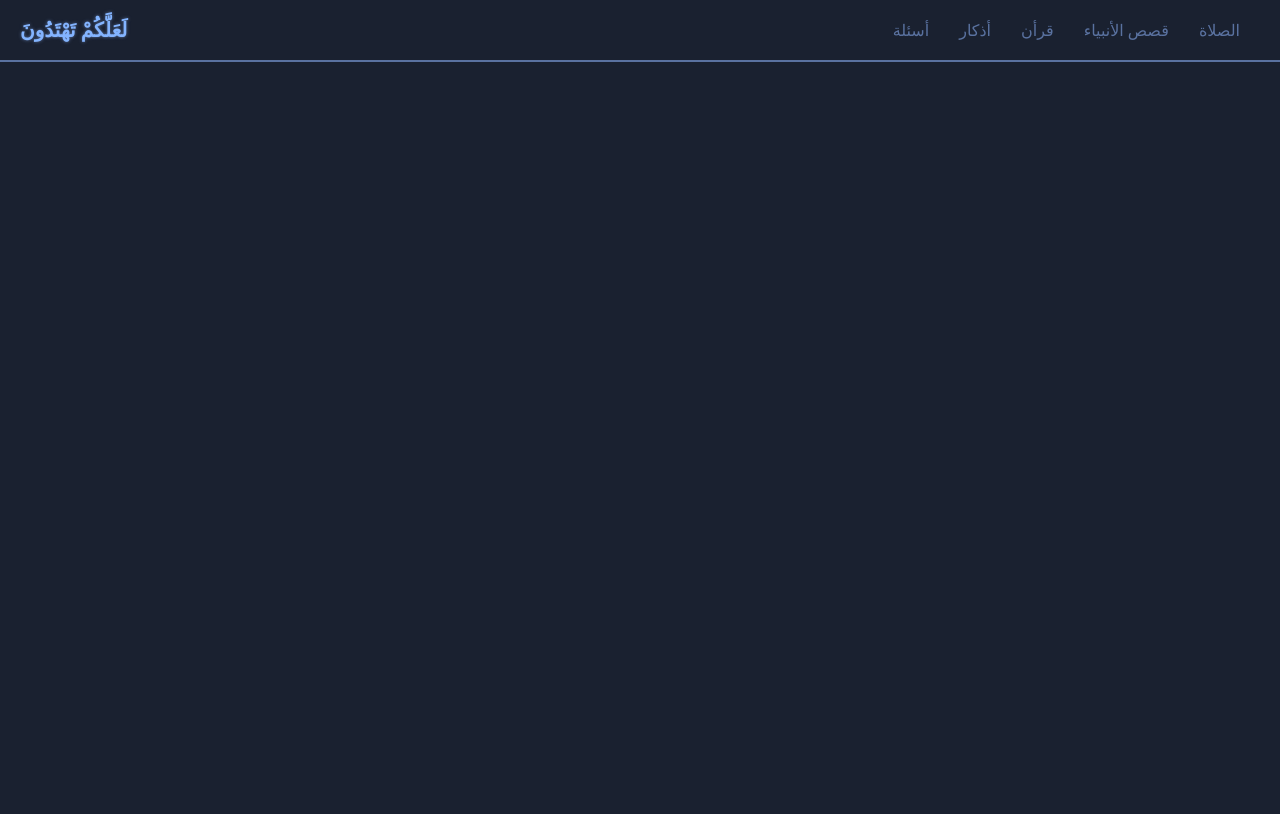
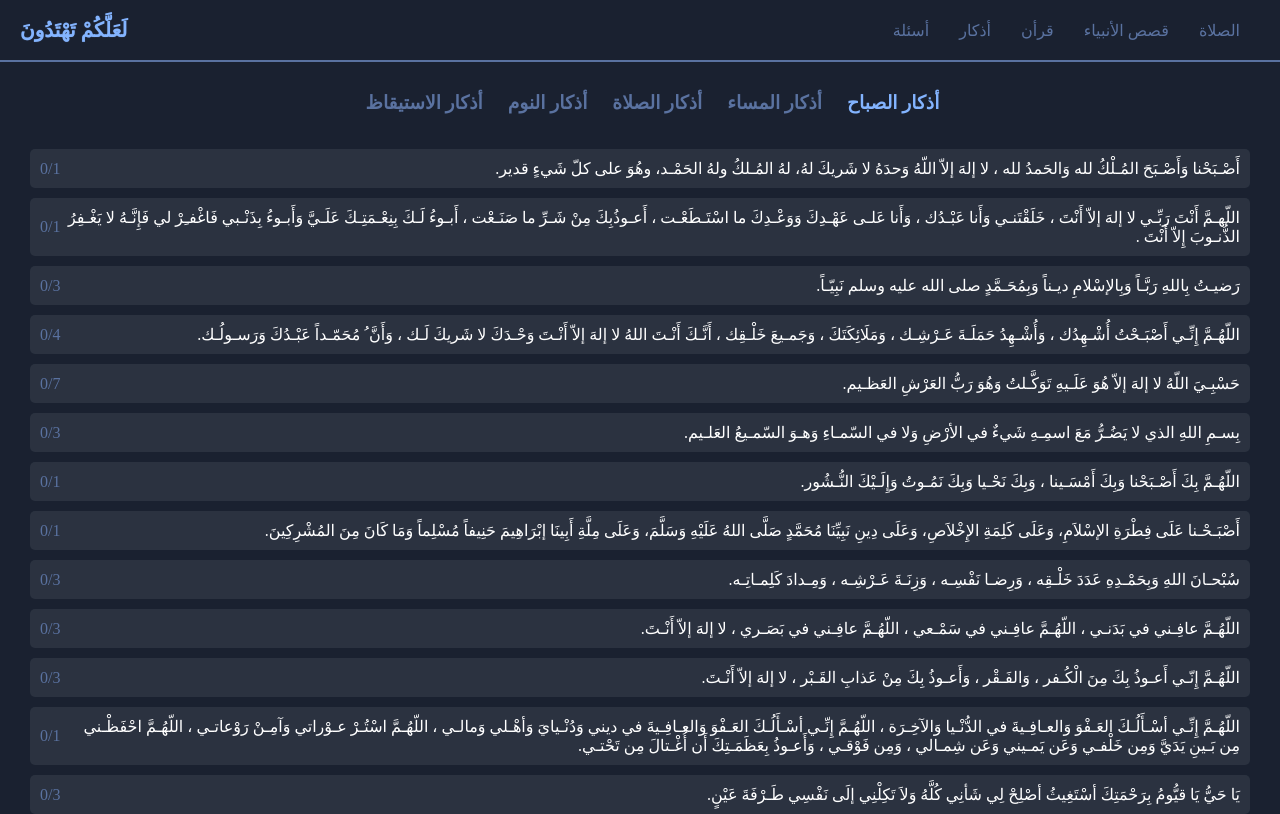
Before and after one commit to mostafaelmowafy/Perhaps-you-will-be-guided, a React (Create React App) app: page /Remembrance in a window 1280 px wide. Shown: the top 814 px of the page. Built offline with nearby package versions, Linux system fonts and the light colour scheme; a web font is replaced by a local one.

Commit message:
solve error

```diff
--- a/src/App.js
+++ b/src/App.js
@@ -6,7 +6,7 @@ import Prophets from "./Prophets";
 import Quran from "./Quran";
 import Question from "./Questions";
 import Person from "./person";
-import Azkar from "./Azkar";
+import Remembrance from "./Remembrance";
 
 function App() {
   return (
@@ -15,7 +15,7 @@ function App() {
       <Routes>
         <Route path="/" element={<Prophets />} />
         <Route path="/prayer" element={<Prayer />} />
-        <Route path="/Azkar" element={<Azkar />} />
+        <Route path="/Remembrance" element={<Remembrance />} />
         <Route path="/quran" element={<Quran />} />
         <Route path="/question" element={<Question />} />
         <Route path="/quran/person" element={<Person />} />
--- a/src/Header.js
+++ b/src/Header.js
@@ -22,7 +22,7 @@ function Header() {
             <Link to="quran">قرأن</Link>
           </li>
           <li>
-            <Link to="azkar">أذكار</Link>
+            <Link to="Remembrance">أذكار</Link>
           </li>
           <li>
             <Link to="question"> أسئلة </Link>
--- a/src/azkar.js
+++ b/src/Remembrance.js
@@ -1,9 +1,9 @@
 import { useState } from "react";
-import styles from "./azkar.module.css";
+import styles from "./Remembrance.module.css";
 import { azkarData } from "./Data";
 import Zekr from "./zekr";
 
-export default function Azkar() {
+export default function Remembrance() {
   const [azka, setAzka] = useState("أذكار الصباح");
 
   return (
--- a/src/zekr.js
+++ b/src/zekr.js
@@ -1,5 +1,5 @@
 import { useState } from "react";
-import styles from "./azkar.module.css";
+import styles from "./Remembrance.module.css";
 export default function Zekr({ z }) {
   const [count, setCount] = useState(0);
 
```
Also changed, not shown: src/Remembrance.module.css (renamed from src/azkar.module.css).
